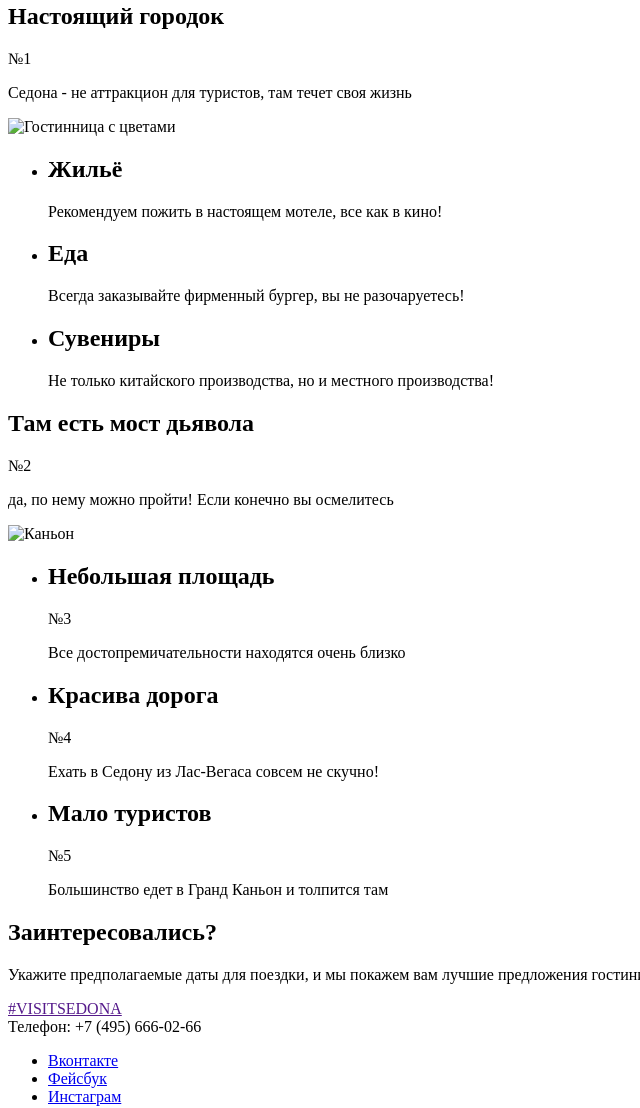
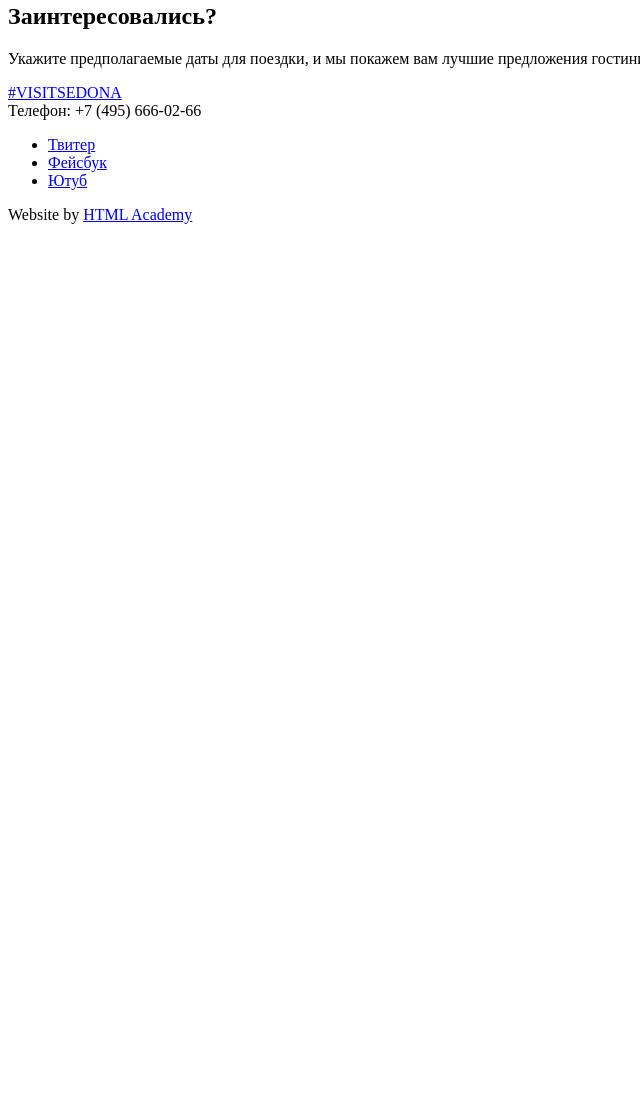
Before and after one commit to Anka17ru/1263643-sedona-27, a plain HTML site: page index.html in a window 1280 px wide. Shown: the part 229-1337 px from the top of the page, without its empty margins (0-640 px from the left). After the commit the page ends 800 px from the top, so only its background shows below. Drawn offline with Linux system fonts and the light colour scheme.

Commit message:
Постаралась сделать по заданию

```diff
--- a/index.html
+++ b/index.html
@@ -8,7 +8,7 @@
     <header>
       <nav>
         <a>
-          <img src="img/index-logo.svg" width="368" height="153" alt="Логотип города «Седона»">
+          <img src="img/index-logo.jpg" width="368" height="153" alt="Логотип города «Седона»">
         </a>
         <ul>
           <li><a href="info.html">Информация</a></li>
@@ -24,67 +24,20 @@
       <p> Рассмотрим 5 причин, по которым Седона круче, чем Гранд Каньон!</p>
 
       <section>
-        <h2>Настоящий городок</h2>
-        <span> №1 </span>
-        <p>Седона - не аттракцион для туристов, там течет своя жизнь</P>
-          <img scr="hotel.jpeg" alt="Гостинница с цветами">
-      </section>
-      <section>
-        <ul>
-          <li>
-            <h2>Жильё</h2>
-            <p>Рекомендуем пожить в настоящем мотеле, все как в кино!</p>
-          </li>
-          <li>
-            <h2>Еда</h2>
-            <p>Всегда заказывайте фирменный бургер, вы не разочаруетесь!</p>
-          </li>
-          <li>
-            <h2>Сувениры</h2>
-            <p>Не только китайского производства, но и местного производства!</p>
-          </li>
-        </ul>
-      </section>
-      <section>
-        <h2>Там есть мост дьявола</h2>
-        <span> №2 </span>
-        <p>да, по нему можно пройти! Если конечно вы осмелитесь</P>
-          <img scr="canyon.jpeg" alt="Каньон">
-      </section>
-      <section>
-        <ul>
-          <li>
-            <h2>Небольшая площадь</h2>
-              <span> №3 </span>
-            <p>Все достопремичательности находятся очень близко</p>
-          </li>
-          <li>
-            <h2>Красива дорога</h2>
-              <span> №4 </span>
-            <p>Ехать в Седону из Лас-Вегаса совсем не скучно!</p>
-          </li>
-          <li>
-            <h2>Мало туристов</h2>
-              <span> №5 </span>
-            <p>Большинство едет в Гранд Каньон и толпится там</p>
-          </li>
-        </ul>
-      </section>
-      <section>
         <h2>Заинтересовались?</h2>
         <p>Укажите предполагаемые даты для поездки, и мы покажем вам лучшие предложения гостиниц в Седоне</p>
         <!-- Здесь будет форма поиска гостиниц-->
       </section>
 </main>
 <footer>
-  <p><a href=""> #VISITSEDONA</a><br>
+  <p><a href="#"> #VISITSEDONA</a><br>
     Телефон: +7 (495) 666-02-66
   </p>
   <div>
     <ul>
-      <li><a href="#">Вконтакте</a></li>
+      <li><a href="#">Твитер</a></li>
       <li><a href="#">Фейсбук</a></li>
-      <li><a href="#">Инстаграм</a></li>
+      <li><a href="#">Ютуб</a></li>
     </ul>
   </div>
   <p>
```
Also changed, not shown: inner.html (added, +73 -0 lines).
